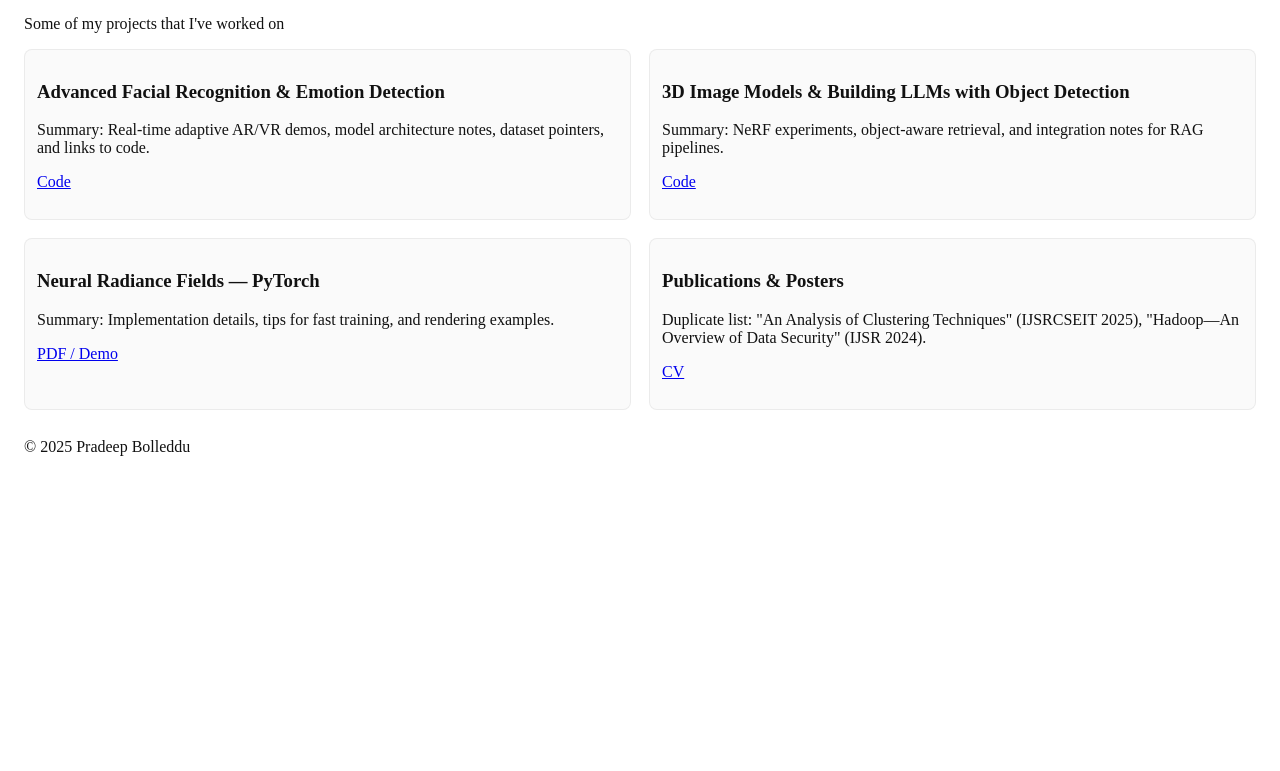
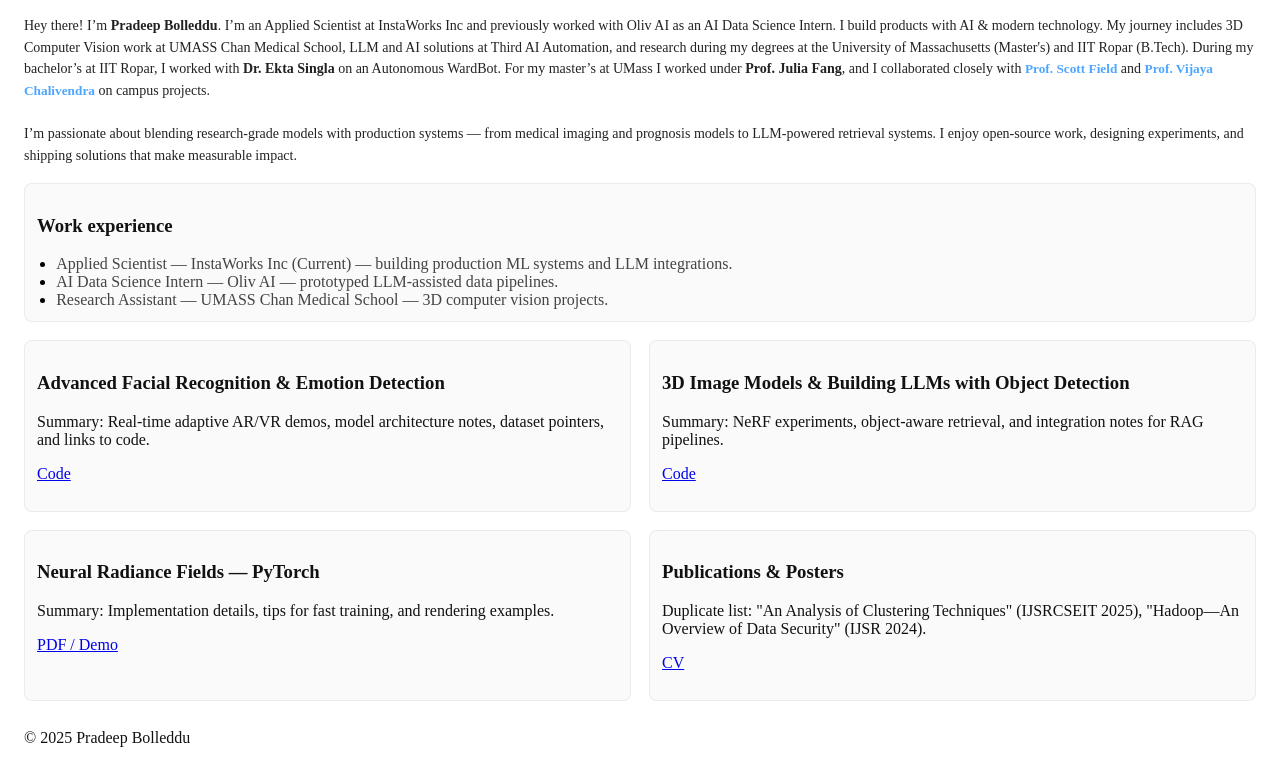
Before and after one commit to bolledduu/web, a plain HTML site: page research/index.html in a window 1280 px wide. Shown: the part 73-844 px from the top of the page. Before the commit the page ends 800 px from the top, so only its background shows below. Drawn offline with Linux system fonts and the light colour scheme.

Commit message:
Update index.html

```diff
--- a/research/index.html
+++ b/research/index.html
@@ -5,12 +5,93 @@
   <meta name="viewport" content="width=device-width,initial-scale=1" />
   <title>Research Blogs — Pradeep Bolleddu</title>
   <style>
-    body { font-family: "Times New Roman", Georgia, serif; font-size:16px; margin:24px; color:#111; background:#fff; }
-    header { display:flex; align-items:center; justify-content:space-between; gap:16px; margin-bottom:18px; }
-    h1 { font-family: Georgia, "Times New Roman", serif; font-size:34px; margin:0; }
-    a.button { text-decoration:none; border:1px solid rgba(0,0,0,0.12); padding:8px 12px; border-radius:6px; color:inherit; }
-    .grid { display:grid; grid-template-columns:1fr 1fr; gap:18px; margin-top:12px; }
-    .card { border:1px solid rgba(0,0,0,0.06); border-radius:8px; padding:12px; background:#fafafa; }
+    :root{
+      --body-color: #111;
+      --card-bg: #fafafa;
+      --prof-blue: #4da6ff; /* light blue for professor names */
+    }
+
+    body {
+      font-family: "Times New Roman", Georgia, serif;
+      font-size:16px;
+      margin:24px;
+      color:var(--body-color);
+      background:#fff;
+    }
+
+    header {
+      display:flex;
+      align-items:center;
+      justify-content:space-between;
+      gap:16px;
+      margin-bottom:18px;
+    }
+
+    h1 {
+      font-family: Georgia, "Times New Roman", serif;
+      font-size:34px;
+      margin:0;
+    }
+
+    a.button {
+      text-decoration:none;
+      border:1px solid rgba(0,0,0,0.12);
+      padding:8px 12px;
+      border-radius:6px;
+      color:inherit;
+    }
+
+    .grid {
+      display:grid;
+      grid-template-columns:1fr 1fr;
+      gap:18px;
+      margin-top:12px;
+    }
+
+    .card {
+      border:1px solid rgba(0,0,0,0.06);
+      border-radius:8px;
+      padding:12px;
+      background:var(--card-bg);
+    }
+
+    /* ---------- Intro adjustments ---------- */
+    .intro {
+      font-size:14px;         /* decreased size for intro text */
+      line-height:1.55;
+      margin-bottom:16px;
+      color: #222;
+    }
+
+    /* professor names: bold, light blue, slightly smaller than intro */
+    .prof-name {
+      color: var(--prof-blue);
+      font-weight:700;
+      font-size:0.95em; /* slightly smaller than the surrounding intro text */
+    }
+
+    /* optionally style other person names consistently */
+    .person-name {
+      font-weight:700;
+    }
+
+    /* ---------- Work experience list bullets (only this section) ---------- */
+    .work-experience ul {
+      padding-left:1.2rem;
+      margin:8px 0 0 0;
+    }
+
+    /* Set marker (bullet) color to black for work-experience only */
+    .work-experience li::marker {
+      color:#000;
+      font-size:1em;
+    }
+
+    /* Keep normal list layout for other lists (if any) */
+    .card ul {
+      color: #444; /* text color inside cards */
+    }
+
     @media (max-width:800px) { .grid { grid-template-columns: 1fr; } }
   </style>
 </head>
@@ -22,9 +103,24 @@
     </div>
   </header>
 
-  <p> Some of my projects that I've worked on</p>
+  <!-- INTRO (reduced size + professor names styled) -->
+  <p class="intro">
+    Hey there! I’m <strong>Pradeep Bolleddu</strong>. I’m an Applied Scientist at InstaWorks Inc and previously worked with Oliv AI as an AI Data Science Intern. I build products with AI &amp; modern technology. My journey includes 3D Computer Vision work at UMASS Chan Medical School, LLM and AI solutions at Third AI Automation, and research during my degrees at the University of Massachusetts (Master's) and IIT Ropar (B.Tech). During my bachelor’s at IIT Ropar, I worked with <span class="person-name">Dr. Ekta Singla</span> on an Autonomous WardBot. For my master’s at UMass I worked under <span class="person-name">Prof. Julia Fang</span>, and I collaborated closely with <span class="prof-name">Prof. Scott Field</span> and <span class="prof-name">Prof. Vijaya Chalivendra</span> on campus projects.
+    <br><br>
+    I’m passionate about blending research-grade models with production systems — from medical imaging and prognosis models to LLM-powered retrieval systems. I enjoy open-source work, designing experiments, and shipping solutions that make measurable impact.
+  </p>
 
-  <div class="grid">
+  <!-- Example Work Experience section to demonstrate black bullets -->
+  <section class="card work-experience">
+    <h3>Work experience</h3>
+    <ul>
+      <li>Applied Scientist — InstaWorks Inc (Current) — building production ML systems and LLM integrations.</li>
+      <li>AI Data Science Intern — Oliv AI — prototyped LLM-assisted data pipelines.</li>
+      <li>Research Assistant — UMASS Chan Medical School — 3D computer vision projects.</li>
+    </ul>
+  </section>
+
+  <div class="grid" style="margin-top:18px;">
     <div class="card">
       <h3>Advanced Facial Recognition &amp; Emotion Detection</h3>
       <p>Summary: Real-time adaptive AR/VR demos, model architecture notes, dataset pointers, and links to code.</p>
```
